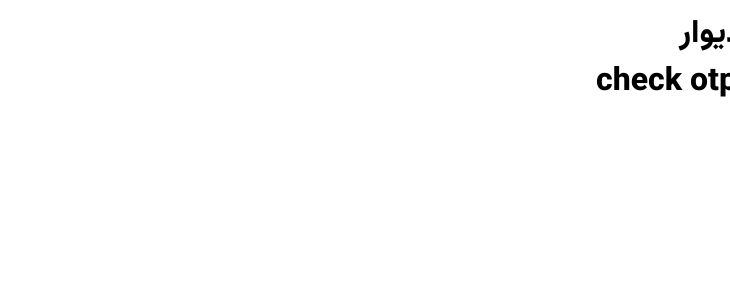
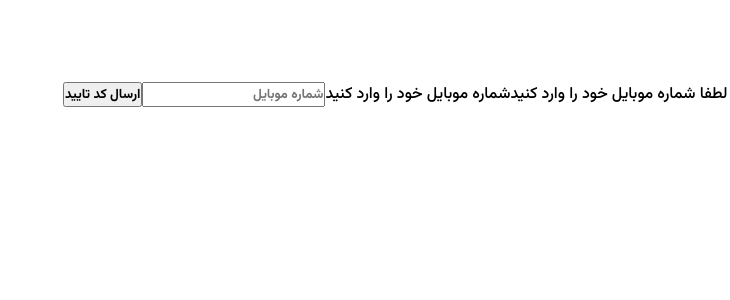
Before and after one commit to amirthenew/frontend-divar, a React (Vite) app: page /auth in a window 1280 px wide. Shown: the top 300 px of the page, without its empty margins (550-1280 px from the left). Built offline with nearby package versions, Linux system fonts and the light colour scheme.

Commit message:
auth.js cretaed to connect front to back

```diff
--- a/src/components/templates/SendOtpForm.jsx
+++ b/src/components/templates/SendOtpForm.jsx
@@ -1,18 +1,27 @@
 const SendOtpForm = ({mobile,setMobile,setStep}) => {
+
+    const submitHandler = (event)=>{
+        event.preventDefault()
+        console.log(event)
+        if(mobile.length!==11)return;
+        //validation
+    }
     return (
         <>
-        <form>
+        <form onSubmit={submitHandler}>
 <p>ورود به حساب کاربری</p>
 <span>
     برای استفاده از امکانات دیوار لطفا شماره موبایل خود را وارد کنید
 </span>
 <label htmlFor="input">شماره موبایل خود را وارد کنید</label>
 <input
+required
 type="text"
 id="input"
 placeholder="َشماره موبایل"
 value={mobile}
 onChange={(e)=>setMobile(e.target.value)}/>
+<button type="submit">ارسال کد تایید</button>
         </form>
 
         </>
--- a/src/pages/AuthPage.jsx
+++ b/src/pages/AuthPage.jsx
@@ -4,7 +4,7 @@ import SendOtpForm from "../components/templates/SendOtpForm";
 
 const AuthPage = () => {
 
-const [step,setStep]=useState(2)
+const [step,setStep]=useState(1)
 const [mobile,setMobile]=useState("")
 const [code,setCode]=useState("")
 
```
Also changed, not shown: src/services/auth.js (added, +14 -0 lines).
